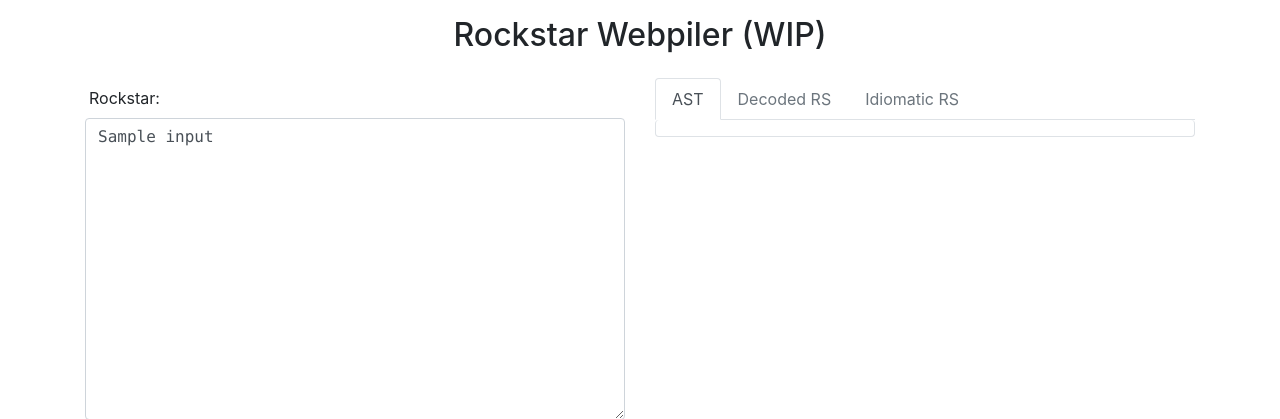
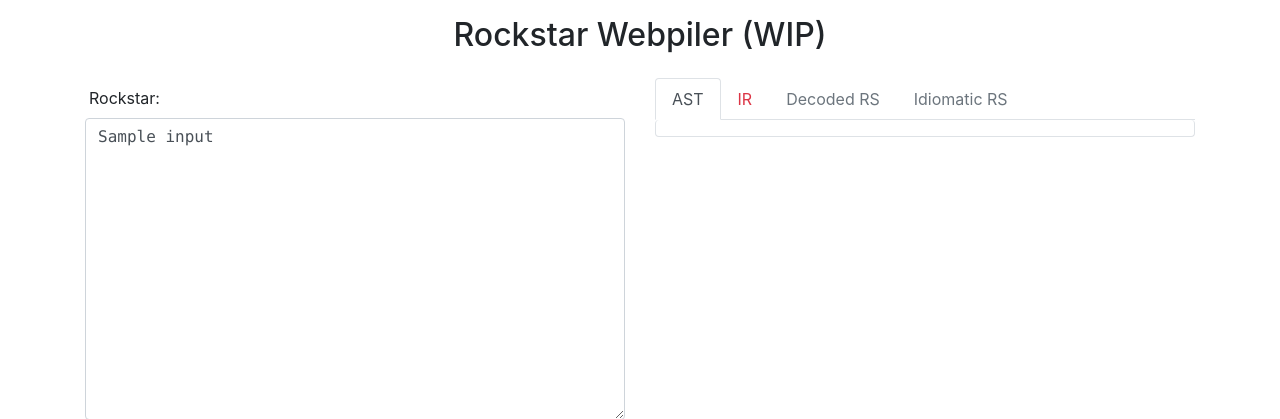
Before and after one commit to cwfitzgerald/rockstar-webpiler, a Python web app: template backend/templates/index.html in a window 1280 px wide. Shown: the top 419 px of the page. Run offline with Jinja, Linux system fonts and the light colour scheme; the template is opened without the code that fills it: most values are stand-ins (such as "Sample title", 1, 10 or a date in 2020).

Commit message:
Add beginnings of IR generation

```diff
--- a/backend/templates/index.html
+++ b/backend/templates/index.html
@@ -88,7 +88,10 @@
         <div class="col-6">
             <ul class="nav nav-tabs">
                 <li class="nav-item">
-                    <a class="nav-link active" href="#">AST</a>
+                    <a class="nav-link active" href="#" id="astbutton">AST</a>
+                </li>
+                <li class="nav-item">
+                    <a class="nav-link text-danger" href="#" id="irbutton">IR</a>
                 </li>
                 <li class="nav-item">
                     <a class="nav-link disabled" href="#">Decoded RS</a>
```
Also changed, not shown: 9 other files.
